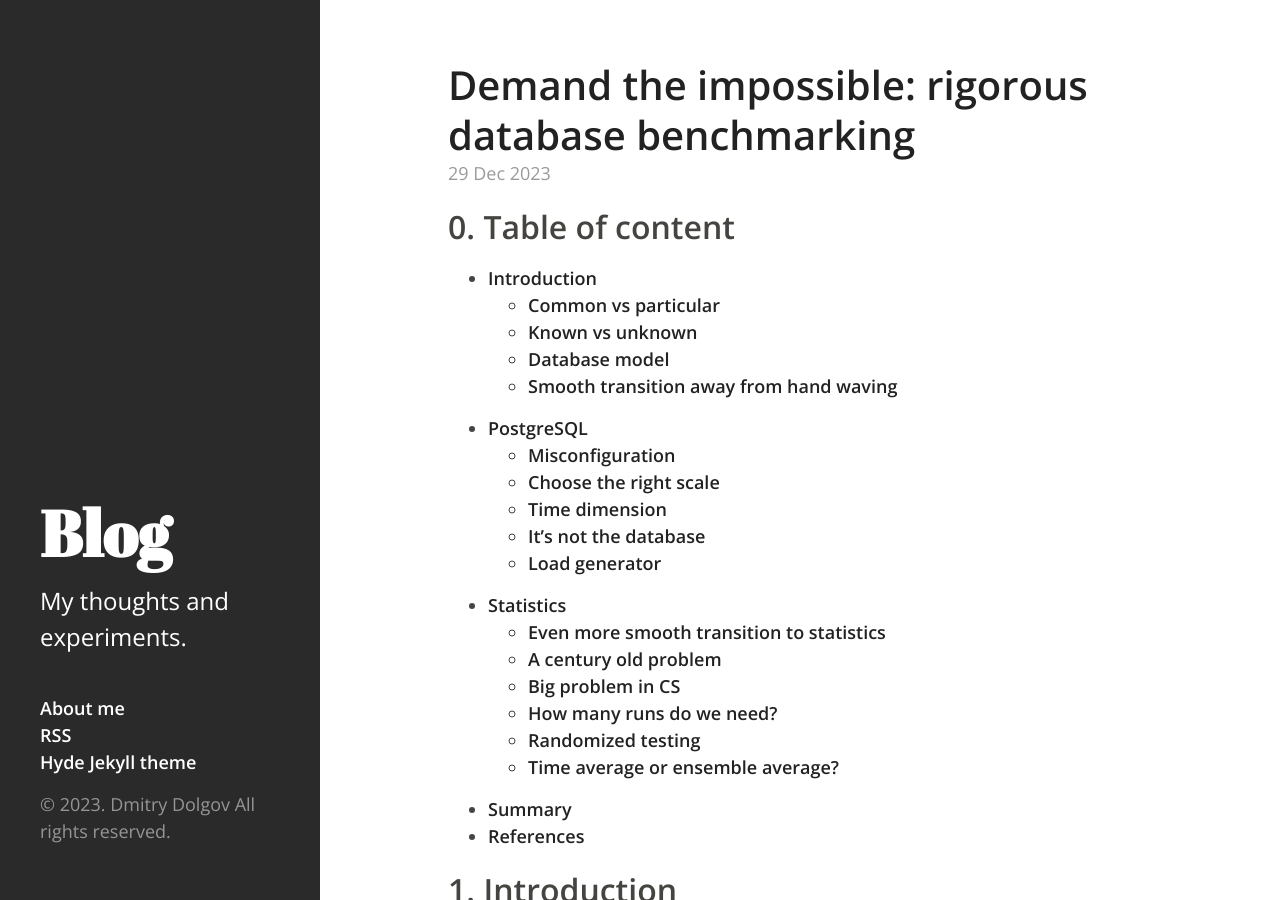
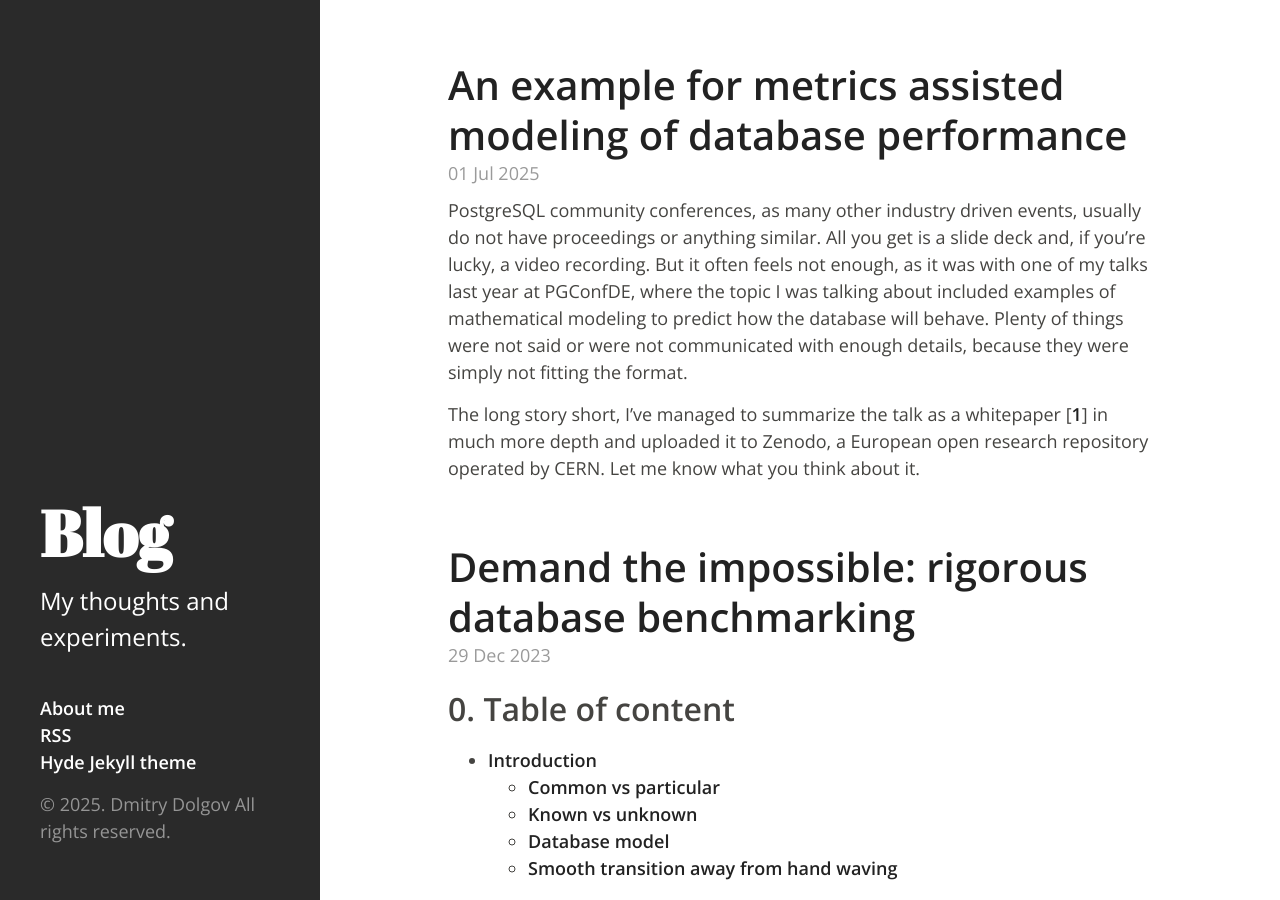
Before and after one commit to erthalion/erthalion.github.io, a Jekyll site: the page built from blog/index.html, in a window 1280 px wide and 900 px high. Built offline with Jekyll 4.4.1, drawn with Linux system fonts in a browser that asks for light colours; the list of posts is cut into pages by our own code; some of the changed text lies outside the part shown.

Commit message:
Small databases

```diff
--- a/_layouts/default.html
+++ b/_layouts/default.html
@@ -23,7 +23,7 @@
             </li>
           </ul>
 
-          <p>&copy; 2023. {{ site.author.name }} All rights reserved.</p>
+          <p>&copy; 2025. {{ site.author.name }} All rights reserved.</p>
         </div>
       </div>
     </header>
--- /dev/null
+++ b/_posts/2025-07-01-small-database-models.markdown
@@ -0,0 +1,34 @@
+---
+layout: post
+title:  "An example for metrics assisted modeling of database performance"
+date:   2025-07-01
+comments: true
+tags: [performance, PostgreSQL, modeling]
+overview: "PostgreSQL community conferences, as many other industry driven events, usually
+do not have proceedings or anything similar. All you get is a slide deck and,
+if you're lucky, a video recording. But it often feels not enough, as it was
+with one of my talks last year at PGConfDE, where the topic I was talking about
+included examples of mathematical modeling to predict how the database
+will behave. Plenty of things were not said or were not communicated with
+enough details, because they were simply not fitting the format.
+
+The long story short, I've managed to summarize the talk as a whitepaper [1] in
+much more depth and uploaded it to Zenodo, a European open research repository
+operated by CERN. Let me know what you think about it.
+
+[1]: https://zenodo.org/records/15786156"
+---
+
+PostgreSQL community conferences, as many other industry driven events, usually
+do not have proceedings or anything similar. All you get is a slide deck and,
+if you're lucky, a video recording. But it often feels not enough, as it was
+with one of my talks last year at PGConfDE, where the topic I was talking about
+included examples of mathematical modeling to predict how the database
+will behave. Plenty of things were not said or were not communicated with
+enough details, because they were simply not fitting the format.
+
+The long story short, I've managed to summarize the talk as a whitepaper [[1]]
+in much more depth and uploaded it to Zenodo, a European open research
+repository operated by CERN. Let me know what you think about it.
+
+[1]: https://zenodo.org/records/15786156
```
